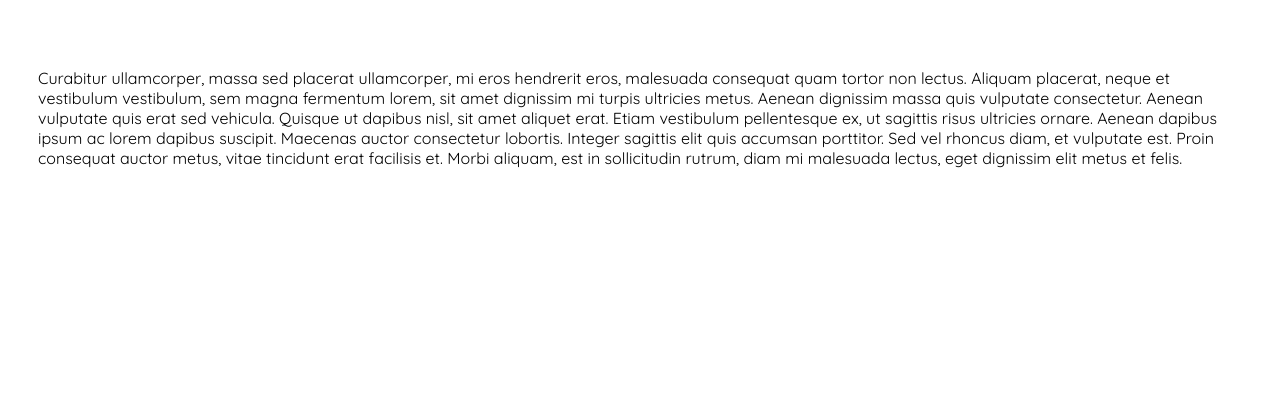
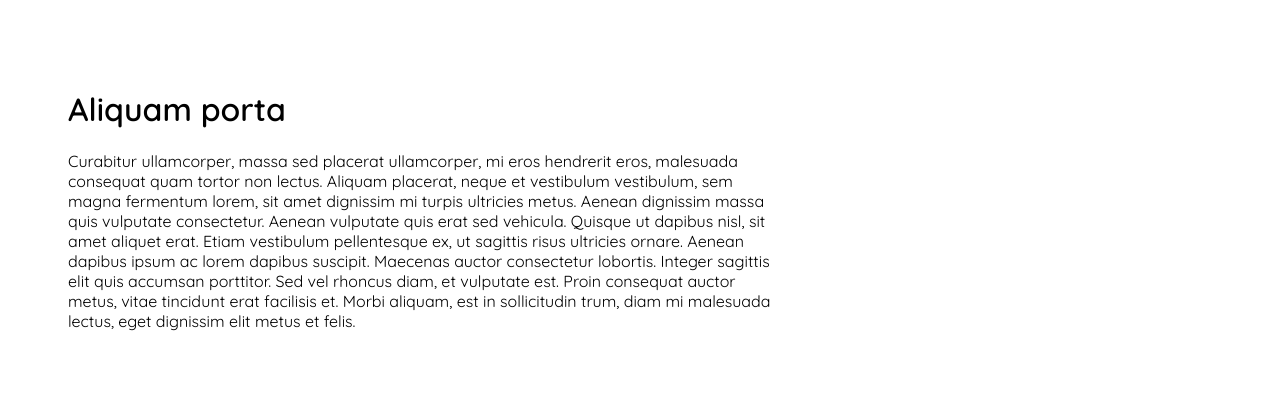
Before and after one commit to pj-3/ReviewsProxy, a website: page client/index.html in a window 1280 px wide. Drawn offline with Linux system fonts and the light colour scheme; a web font is replaced by a local one.

Commit message:
More Styling

```diff
--- a/client/index.html
+++ b/client/index.html
@@ -10,8 +10,24 @@
     </head>
     <body>
         <div id="HeaderImages"></div>
-        <div id="Description"> Curabitur ullamcorper, massa sed placerat ullamcorper, mi eros hendrerit eros, malesuada consequat quam tortor non lectus. Aliquam placerat, neque et vestibulum vestibulum, sem magna fermentum lorem, sit amet dignissim mi turpis ultricies metus. Aenean dignissim massa quis vulputate consectetur. Aenean vulputate quis erat sed vehicula. Quisque ut dapibus nisl, sit amet aliquet erat. Etiam vestibulum pellentesque ex, ut sagittis risus ultricies ornare. Aenean dapibus ipsum ac lorem dapibus suscipit. Maecenas auctor consectetur lobortis. Integer sagittis elit quis accumsan porttitor. Sed vel rhoncus diam, et vulputate est. Proin consequat auctor metus, vitae tincidunt erat facilisis et. Morbi aliquam, est in sollicitudin rutrum, diam mi malesuada lectus, eget dignissim elit metus et felis.</div>
+        <div id='wrapper'>
+        <div id="Description">
+            <h1>Aliquam porta</h1>
+            <p>Curabitur ullamcorper, massa sed placerat ullamcorper, mi eros
+                 hendrerit eros, malesuada consequat quam tortor non lectus.
+                 Aliquam placerat, neque et vestibulum vestibulum, sem magna
+                 fermentum lorem, sit amet dignissim mi turpis ultricies metus.
+                 Aenean dignissim massa quis vulputate consectetur. Aenean vulputate
+                 quis erat sed vehicula. Quisque ut dapibus nisl, sit amet aliquet erat.
+                  Etiam vestibulum pellentesque ex, ut sagittis risus ultricies ornare.
+                  Aenean dapibus ipsum ac lorem dapibus suscipit. Maecenas auctor
+                  consectetur lobortis. Integer sagittis elit quis accumsan porttitor.
+                  Sed vel rhoncus diam, et vulputate est. Proin consequat auctor metus,
+                   vitae tincidunt erat facilisis et. Morbi aliquam, est in sollicitudin
+                   trum, diam mi malesuada lectus, eget dignissim elit metus et felis. </p>
+                </div>
         <div id="Reservation"></div>
+        </div>
         <div id="Reviews"></div>
 
         <div id="Related"></div>
--- a/client/styles.css
+++ b/client/styles.css
@@ -1,35 +1,47 @@
 body{
-    display: grid;
-    grid-template-columns: 1fr;
+    /* display: grid;
+    /* grid-template-columns: 1fr 1fr;
 
     grid-template-areas:  'a a'
-                          'b b'
+                          'b c'
                           'd d'
-                          'e e';
-
+                          'e e'; */
+/*
     grid-gap: 30px;
-    padding: 20px;
+    padding: 20px; */
     font-family: 'Quicksand', sans-serif;
 }
 
+#wrapper{
+    display: grid;
+    grid-template-columns: 2fr 1fr;
+    padding: 50px 50px;
+    grid-gap: 100px;
+}
 
 #HeaderImage{
-    grid-area: a;
+    width: 100%;
+    height: auto;
 }
 #Description{
-    grid-area: b;
+
     padding: 10px;
+    width: 100%;
 }
 #Reservations{
-    grid-area: c;
+    margin:50px 50px;
+    padding:50px 50px;
+
 }
 #Reviews{
-    grid-area: d;
+
+    margin: 50px;
+
 
 }
 #Related{
-    grid-area: e;
-    align-items: center;
+
+    margin: 50px;
 }
 
 #allHouses{
```
